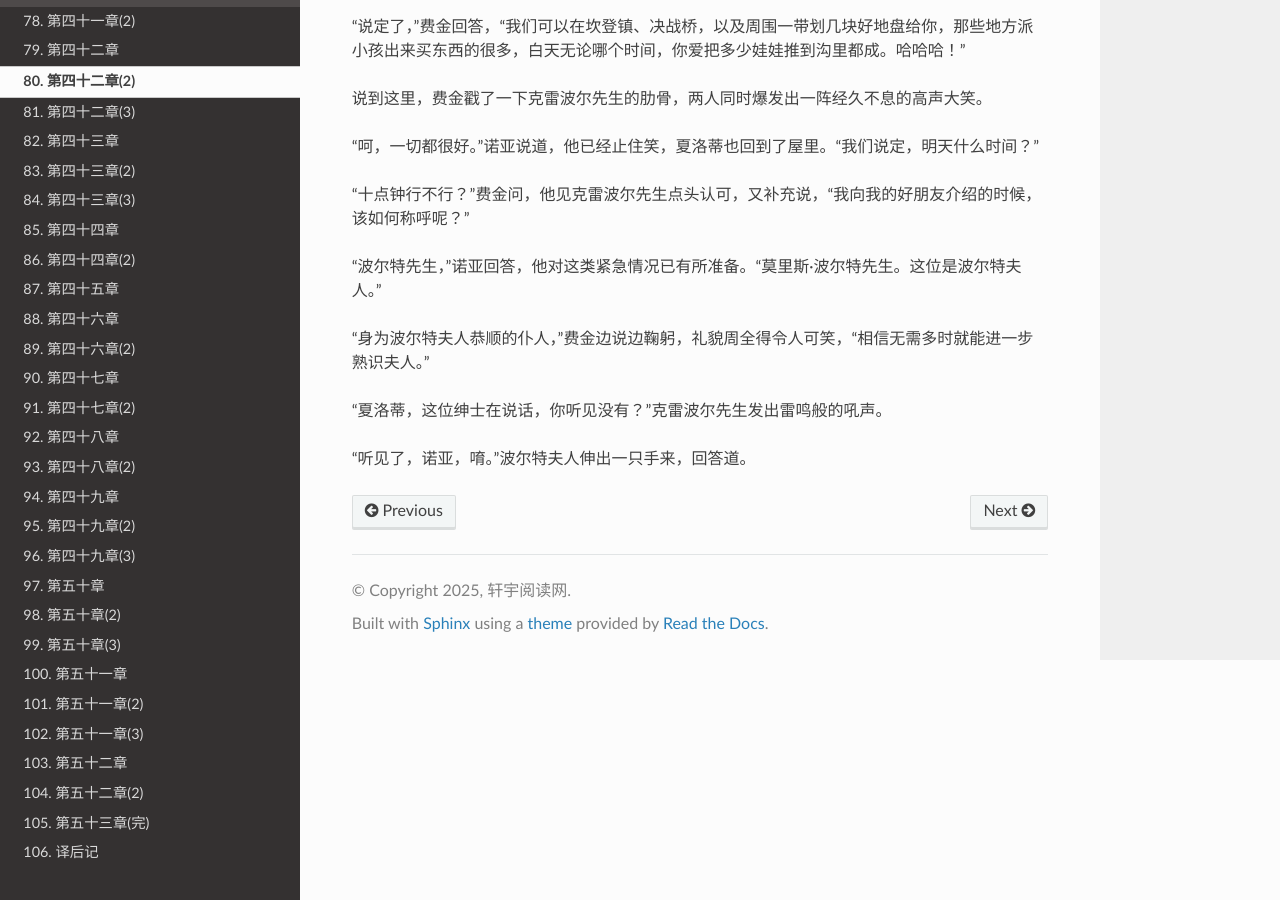
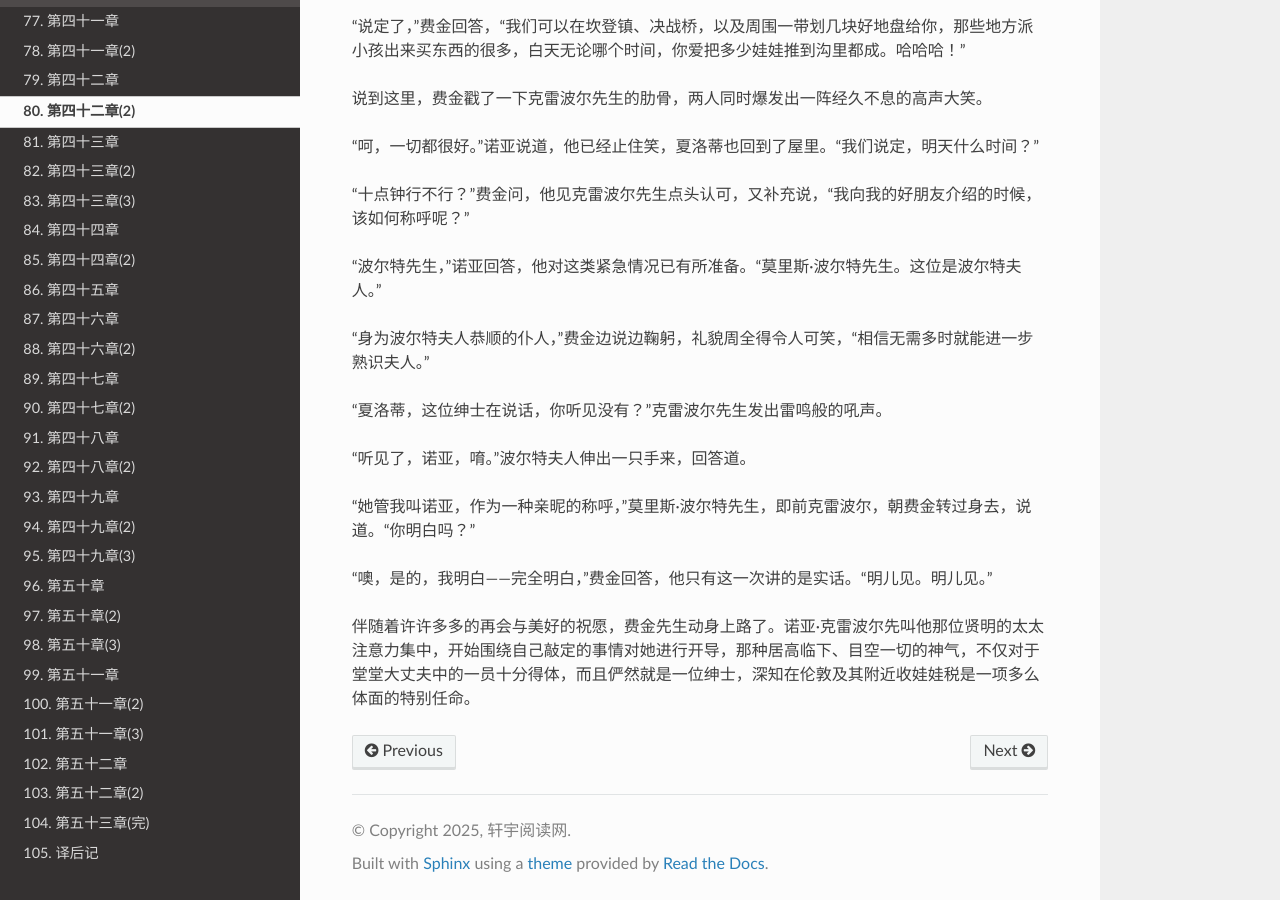
Before and after one commit to Jason2013/oliver-twist, a Sphinx documentation site: the page built from docs/source/085.rst, in a window 1280 px wide and 900 px high, scrolled down 3681 px. Built offline with Sphinx 7.4.7 and the Read the Docs theme 3.1.0, drawn with Linux system fonts in a browser that asks for light colours.

```diff
--- a/docs/source/085.rst
+++ b/docs/source/085.rst
@@ -128,3 +128,9 @@
 “夏洛蒂，这位绅士在说话，你听见没有？”克雷波尔先生发出雷鸣般的吼声。
 
 “听见了，诺亚，唷。”波尔特夫人伸出一只手来，回答道。
+
+“她管我叫诺亚，作为一种亲昵的称呼，”莫里斯·波尔特先生，即前克雷波尔，朝费金转过身去，说道。“你明白吗？”
+
+“噢，是的，我明白——完全明白，”费金回答，他只有这一次讲的是实话。“明儿见。明儿见。”
+
+伴随着许许多多的再会与美好的祝愿，费金先生动身上路了。诺亚·克雷波尔先叫他那位贤明的太太注意力集中，开始围绕自己敲定的事情对她进行开导，那种居高临下、目空一切的神气，不仅对于堂堂大丈夫中的一员十分得体，而且俨然就是一位绅士，深知在伦敦及其附近收娃娃税是一项多么体面的特别任命。
--- a/docs/source/index.rst
+++ b/docs/source/index.rst
@@ -86,7 +86,6 @@
     083
     084
     085
-    086
     087
     088
     089
```
Also changed, not shown: docs/source/086.rst (deleted, +0 -8 lines).
